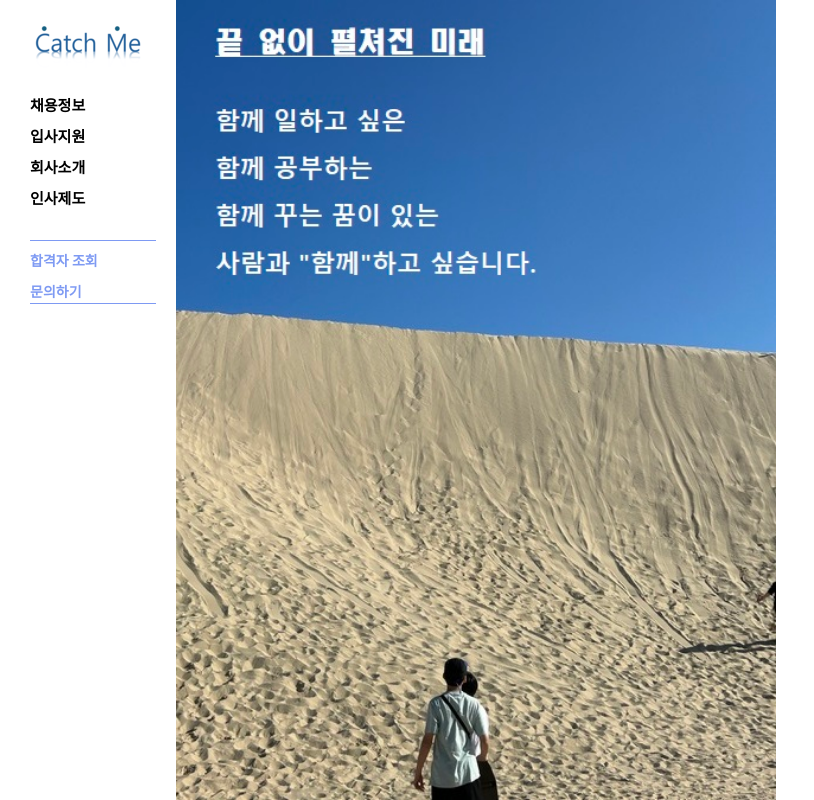
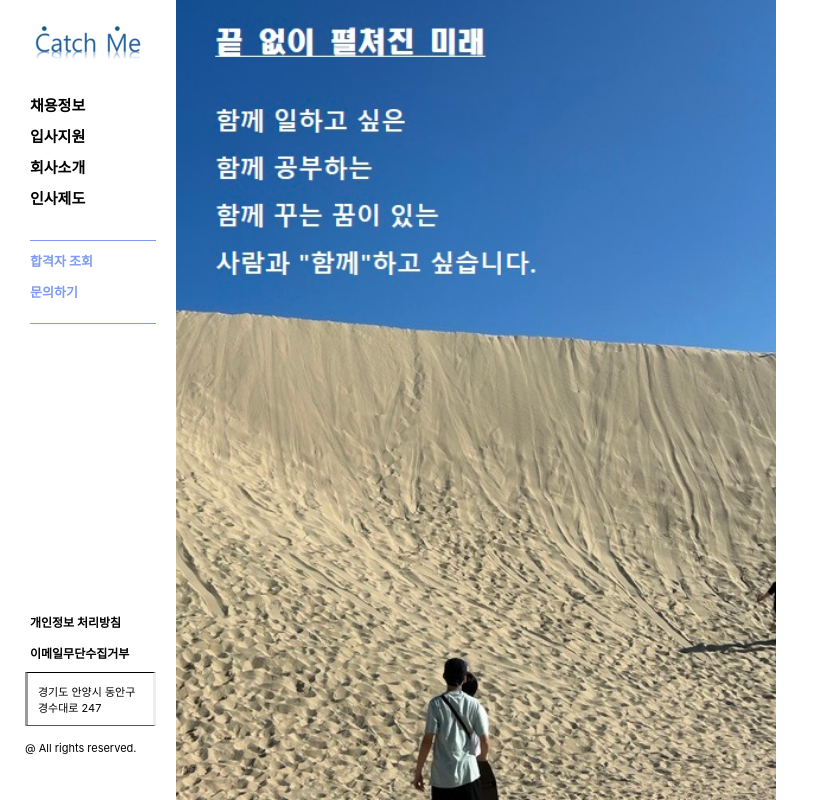
Before and after one commit to kwonjuyeong/Web_ResumeSite, a React (Create React App) app in the folder frontend/resumeapp/: page / in a window 1280 px wide. Shown: the whole page, without its empty margins (0-814 px from the left). Built offline with nearby package versions, Linux system fonts and the light colour scheme.

Commit message:
메인 페이지 제작

```diff
--- a/frontend/resumeapp/src/App.js
+++ b/frontend/resumeapp/src/App.js
@@ -12,8 +12,6 @@ function App() {
       <main>
         <Home/>
       </main>
-      <footer className='App-footer'>
-      </footer>
     </div>
   );
 }
--- a/frontend/resumeapp/src/Components/Header/Header.css
+++ b/frontend/resumeapp/src/Components/Header/Header.css
@@ -5,6 +5,8 @@
   padding: 20px;
   color: #fff;
   height : 100%;
+  width:max-content;
+  position: relative;
 }
 
 .menu-group {
@@ -46,7 +48,7 @@ nav ul {
 .menu-group:nth-child(2) li a {
   color: #7e9af3;
   text-decoration: none;
-  font-size: 14px;
+  font-size: 13px;
   font-weight: bold;
 }
 
@@ -55,8 +57,53 @@ nav ul {
   border-bottom: 1px solid #7e9af3;
 }
 
-
 .menu-group:nth-child(2) li a:hover {/* 마우스 올려놓으면 색 변경 */
   color: #7e9af3;
   text-decoration: underline;
 }
+
+.menu-group:nth-child(2) li:last-child {
+  margin-bottom: 20px; /* '문의하기' 아래에 마진 추가 */
+}
+
+
+.menu-group:nth-child(3) li a {
+  color: #000000;
+  text-decoration: none;
+  font-size: 12px;
+  font-weight: bold;
+}
+
+.menu-group:nth-child(3) {
+  position: absolute;
+  bottom: 17%;
+}
+
+
+
+.footer-info {
+  display: flex;
+  flex-direction: column;
+  align-items: flex-start;
+  color: #000000;
+  position: absolute;
+  bottom: 5%;
+  margin-left: 15px;
+  left: 10px; /* 좌측 여백 추가 */
+  right: 20px; /* 우측 여백 추가 */
+}
+
+
+.footer-info p:nth-child(1) {
+  border-top: 1px solid #000000; /* 첫 번째 p 요소에 위쪽 border 추가 */
+  border-bottom: 1px solid #000000; /* 마지막 p 요소에 아래쪽 border 추가 */
+  padding: 10px;
+  margin-bottom: 10px;
+  border-style:inset;
+}
+
+
+.footer-info p {
+  margin: 5px 0;
+  font-size: 11px;
+}
--- a/frontend/resumeapp/src/Components/Header/Header.js
+++ b/frontend/resumeapp/src/Components/Header/Header.js
@@ -1,4 +1,3 @@
-// Header.js
 import React from 'react';
 import './Header.css';
 import logoImage from '../../assets/images/logo.png';
@@ -20,7 +19,18 @@ function Header() {
           <li><a href="#applicant-query">합격자 조회</a></li>
           <li><a href="#contact">문의하기</a></li>
         </ul>
+
+        <ul className="menu-group">
+          <li><a href="/privacy-policy">개인정보 처리방침</a></li>
+          <li><a href="/email-opt-out">이메일무단수집거부</a></li>
+        </ul>
       </nav>
+
+      <div className="footer-info">
+
+        <p>경기도 안양시 동안구 경수대로 247</p>
+        <p>@ All rights reserved.</p>
+      </div>
     </header>
   );
 }
```
Also changed, not shown: frontend/resumeapp/src/Components/Footer/Footer.css (deleted), frontend/resumeapp/src/Components/Footer/Footer.js (deleted).
